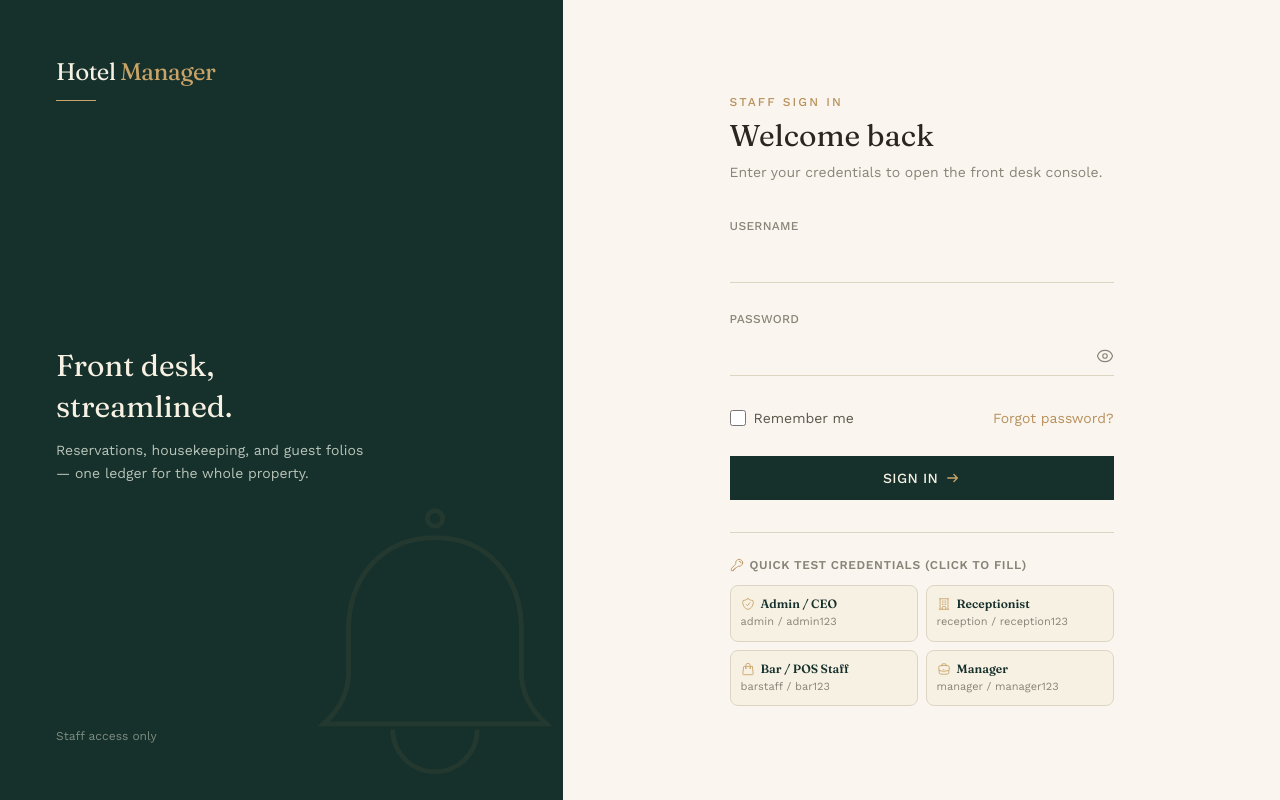
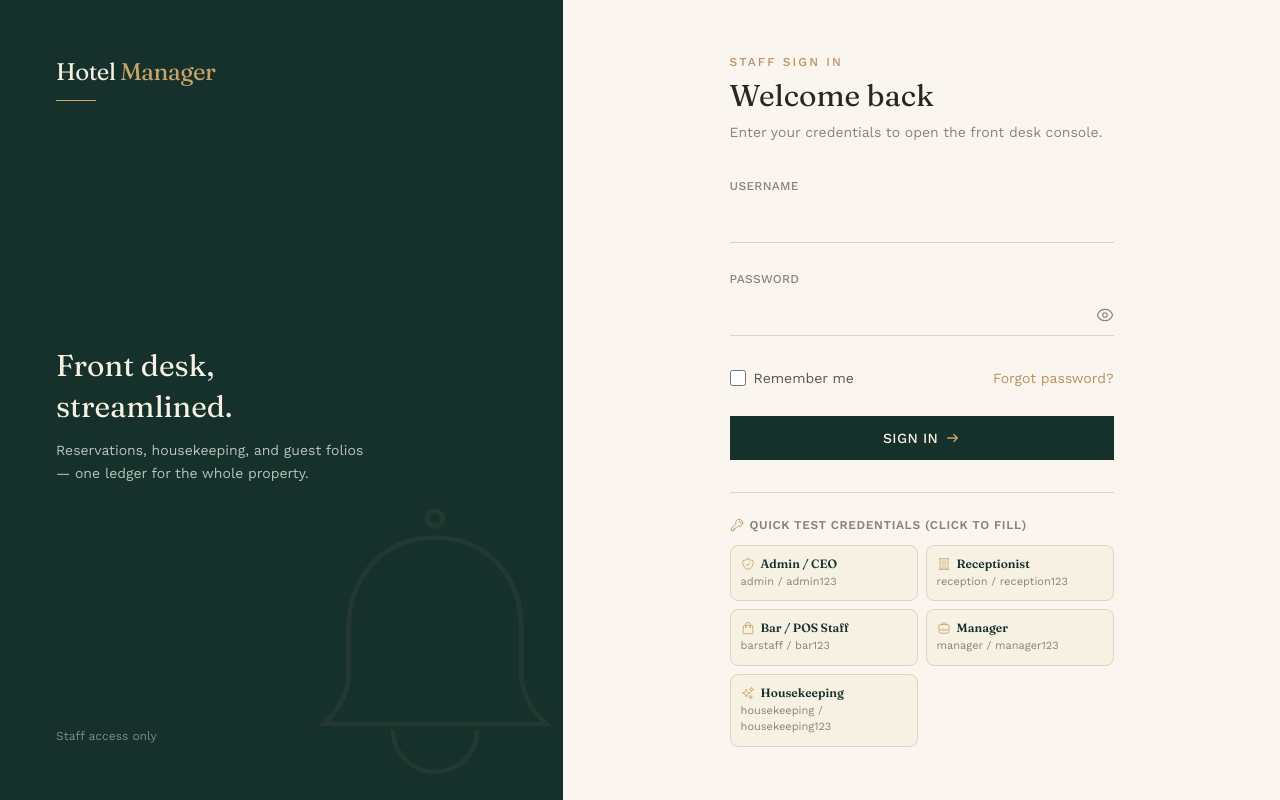
Before and after one commit to dedcreator/CLASSIC-HOTEL-MANAGER-FRONTEND-, a Next.js app: page /login in a window 1280 px wide. Built offline with nearby package versions, Linux system fonts and the light colour scheme; no server answers.

Commit message:
feat(auth): add housekeeping quick credentials to login page

```diff
--- a/app/login/page.tsx
+++ b/app/login/page.tsx
@@ -12,7 +12,8 @@ import {
   ShieldCheckIcon,
   BuildingOfficeIcon,
   ShoppingBagIcon,
-  BriefcaseIcon
+  BriefcaseIcon,
+  SparklesIcon
 } from '@heroicons/react/24/outline';
 
 export default function LoginPage() {
@@ -256,6 +257,21 @@ export default function LoginPage() {
                 </div>
                 <p className="font-body text-[11px] text-[#8A8377] group-hover:text-[#5B564B]">manager / manager123</p>
               </button>
+
+              <button
+                type="button"
+                onClick={() => {
+                  setUsername('housekeeping');
+                  setPassword('housekeeping123');
+                }}
+                className="p-2.5 text-left rounded-lg bg-[#F7F1E4] hover:bg-[#EADFCB] border border-[#DDD5C4] transition-all col-span-2 sm:col-span-1 group"
+              >
+                <div className="flex items-center gap-1.5 mb-0.5">
+                  <SparklesIcon className="h-3.5 w-3.5 text-[#C9A468] group-hover:scale-110 transition-transform" />
+                  <p className="font-display text-xs font-semibold text-[#16302B]">Housekeeping</p>
+                </div>
+                <p className="font-body text-[11px] text-[#8A8377] group-hover:text-[#5B564B]">housekeeping / housekeeping123</p>
+              </button>
             </div>
           </div>
         </div>
```
